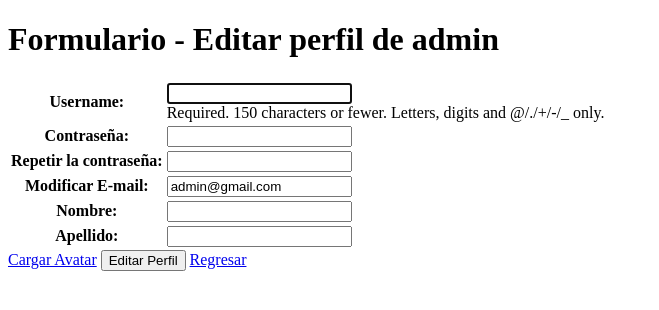
After one commit to KaiserDio/EntregaFinal, a Django app: page /editarPerfil/ in a window 1280 px wide. The commit adds this page. Shown: the top 310 px of the page, without its empty margins (0-659 px from the left). Run offline with Django 4.2, Linux system fonts and the light colour scheme; a user stored in the database is signed in.

Commit message:
Se mejora la navegacion, se agregan perfiles y avatares

```diff
--- a/EntregaFinal/ECommerce/Template/ECommerce/cliente_confirm_delete.html
+++ b/EntregaFinal/ECommerce/Template/ECommerce/cliente_confirm_delete.html
@@ -11,7 +11,7 @@
         ¿Queres borrar el cliente "{{ object.nombre }} {{ object.apellido }}"?
         <br>
         <br>
-        <input type="submit" value="Confirmar" /> <a href="{% url 'Lista' %}">No</a>
+        <input type="submit" value="Confirmar" /> <a href="{% url 'ListaC' %}">No</a>
 
 
     </form>
--- a/EntregaFinal/ECommerce/Template/ECommerce/cliente_detalle.html
+++ b/EntregaFinal/ECommerce/Template/ECommerce/cliente_detalle.html
@@ -15,7 +15,7 @@
     <p>Telefono <i>{{ cliente.telefono}} </i></p>
 
     <p>
-        <a href="{% url 'Lista' %}">Regresar</a>
+        <a href="{% url 'ListaC' %}">Regresar</a>
     </p>
 
 </body>
--- a/EntregaFinal/ECommerce/Template/ECommerce/cliente_lista.html
+++ b/EntregaFinal/ECommerce/Template/ECommerce/cliente_lista.html
@@ -22,6 +22,9 @@
         {% endfor %}
 
         <a href="{% url 'NuevoC' %}">Agregar nuevo Cliente</a>
+        <br>
+        <br>
+        <a href="{% url 'index' %}">Regresar</a>
     </ul>
 
 </body>
--- /dev/null
+++ b/EntregaFinal/ECommerce/Template/ECommerce/editar_perfil.html
@@ -0,0 +1,31 @@
+<!DOCTYPE html>
+<html lang="en">
+<head>
+    <meta charset="UTF-8">
+    <meta http-equiv="X-UA-Compatible" content="IE=edge">
+    <meta name="viewport" content="width=device-width, initial-scale=1.0">
+    <title>Editar Perfil</title>
+</head>
+<body>
+    <h1> Formulario - Editar perfil de {{usuario}}</h1>
+
+<form action="" method="POST" enctype="multipart/form-data"> {% csrf_token %}
+
+    <table>
+
+        {{ miFormulario.as_table }}
+
+    </table>
+
+    <a href="{% url 'agregarAvatar' %}">Cargar Avatar</a>
+
+    <input type="submit", value="Editar Perfil">
+
+    <a href="{% url 'index' %}">Regresar</a>
+
+</form>
+
+
+
+</body>
+</html>
--- a/EntregaFinal/ECommerce/Template/ECommerce/producto_lista.html
+++ b/EntregaFinal/ECommerce/Template/ECommerce/producto_lista.html
@@ -21,6 +21,9 @@
         {% endfor %}
 
         <a href="{% url 'NuevoP' %}">Agregar nuevo producto</a>
+        <br>
+        <br>
+        <a href="{% url 'index' %}">Regresar</a>
     </ul>
 </body>
 </html>
--- a/EntregaFinal/ECommerce/Template/ECommerce/vendedor_lista.html
+++ b/EntregaFinal/ECommerce/Template/ECommerce/vendedor_lista.html
@@ -21,6 +21,9 @@
         {% endfor %}
 
         <a href="{% url 'NuevoV' %}">Agregar nuevo vendedor</a>
+        <br>
+        <br>
+        <a href="{% url 'index' %}">Regresar</a>
     </ul>
 </body>
 </html>
--- a/EntregaFinal/ECommerce/admin.py
+++ b/EntregaFinal/ECommerce/admin.py
@@ -1,5 +1,5 @@
 from django.contrib import admin
-from .models import Cliente, Vendedor, Producto, Compra, CompraXProducto, Mensaje, Novedad
+from .models import Avatar, Cliente, Vendedor, Producto, Compra, CompraXProducto, Mensaje, Novedad
 
 # Register your models here.
 admin.site.register(Cliente)
@@ -9,3 +9,5 @@ admin.site.register(Compra)
 admin.site.register(CompraXProducto)
 admin.site.register(Mensaje)
 admin.site.register(Novedad)
+
+admin.site.register(Avatar)
--- /dev/null
+++ b/EntregaFinal/ECommerce/forms.py
@@ -0,0 +1,34 @@
+from django import forms
+
+from django.contrib.auth.forms import UserCreationForm
+from django.contrib.auth.models import User
+
+
+from ECommerce.models import Avatar
+
+class UserEditForm(UserCreationForm):
+
+    email = forms.EmailField(label="Modificar E-mail")
+    password1 = forms.CharField(label="Contraseña", widget=forms.PasswordInput)
+    password2 = forms.CharField(label="Repetir la contraseña", widget=forms.PasswordInput)
+    first_name = forms.CharField(label="Nombre")
+    last_name = forms.CharField(label="Apellido")
+
+
+
+class Meta:
+    model = User
+    fields = [ "email", "password1", "password2", "last_name", "first_name"]
+
+    help_text = { k:"" for k in fields }
+
+
+class AvatarFormulario(forms.Form):
+
+    avatar = forms.ImageField(required=True)
+
+class Meta:
+    model = Avatar
+    fields = [ "avatar"]
+
+    help_text = { k:"" for k in fields }
--- a/EntregaFinal/ECommerce/urls.py
+++ b/EntregaFinal/ECommerce/urls.py
@@ -3,9 +3,10 @@ from django.contrib import admin
 from django.urls import path
 
 from ECommerce.views import ClienteList, ClienteDetalle, ClienteCreacion, ClienteDelete, ClienteUpdate
-from ECommerce.views import inicio, login_request, registro
+from ECommerce.views import inicio, login_request, registro, editarPerfil, agregarAvatar
 from ECommerce.views import VendedorCreacion, VendedorDelete, VendedorDetalle, VendedorList, VendedorUpdate
 from ECommerce.views import ProductoCreacion, ProductoDelete, ProductoDetalle, ProductoList, ProductoUpdate
+from django.contrib.auth.views import LogoutView
 
 
 
@@ -16,6 +17,9 @@ urlpatterns = [
     path('', inicio, name="index"),
     path('login/', login_request, name="login"),
     path('register/', registro, name="register"),
+    path('logout/', LogoutView.as_view(template_name="ECommerce/logout.html"), name="logout"),
+    path('editarPerfil/', editarPerfil, name="editarPerfil"),
+    path('agregarAvatar/', agregarAvatar, name="agregarAvatar"),
 
     path('cliente/lista', ClienteList.as_view(), name="ListaC"),
     path('cliente/detalle/<pk>', ClienteDetalle.as_view(), name="DetalleC"),
--- a/EntregaFinal/ECommerce/views.py
+++ b/EntregaFinal/ECommerce/views.py
@@ -1,5 +1,6 @@
 
 from multiprocessing import AuthenticationError
+import re
 from django.shortcuts import render
 from django.views.generic import ListView
 from django.views.generic.detail import DetailView
@@ -14,14 +15,23 @@ from ECommerce.models import Producto
 
 from django.contrib.auth.forms import AuthenticationForm, UserCreationForm
 from django.contrib.auth import login, logout, authenticate
+from django.contrib.auth.decorators import login_required
+
+from ECommerce.forms import UserEditForm
+from ECommerce.models import Avatar
+from ECommerce.forms import AvatarFormulario
+
+from django.contrib.auth.models import User
+
 
 
 # Create your views here.
 
-
+@login_required
 def inicio(request):
 
-    return render(request, "ECommerce/inicio.html" )
+    avatares = Avatar.objects.filter(user=request.user.id)
+    return render(request, "ECommerce/inicio.html", {"url":avatares[0].imagen.url} )
 
 
 
@@ -35,8 +45,6 @@ def login_request(request):
 
         if form.is_valid():
 
-            """ usuario = form.cleaned_data.get("username")
-            contraseña = form.cleaned_data.get("password") """
 
             datos = form.cleaned_data
 
@@ -85,6 +93,60 @@ def registro(request):
 
     return render(request, "ECommerce/registro.html", {"form":form})
 
+
+# EDITAR PERFIL
+@login_required
+def editarPerfil(request):
+
+    usuario = request.user
+
+    if request.method == "POST":
+
+        miFormulario = UserEditForm(request.POST, request.FILES)
+
+        if miFormulario.is_valid():
+
+
+            informacion = miFormulario.cleaned_data
+
+            usuario.email = informacion["email"]
+            usuario.password1 = informacion["password1"]
+            usuario.password2 = informacion["password2"]
+            usuario.first_name = informacion["first_name"]
+            usuario.last_name = informacion["last_name"]
+
+            usuario.save()
+
+            return render(request, "ECommerce/inicio.html")
+
+    else:
+
+        miFormulario = UserEditForm(initial={"email":usuario.email})
+
+    return render(request, "ECommerce/editar_perfil.html", {"miFormulario":miFormulario, "usuario":usuario})
+
+
+# Agregar Avatar
+
+def agregarAvatar(request):
+    if request.method == "POST":
+
+        miFormulario = AvatarFormulario(request.POST, request.FILES)
+
+        if miFormulario.is_valid():
+
+            u = User.objects.get(username=request.user)
+
+            avatar = Avatar(user=u, imagen=miFormulario.cleaned_data["avatar"])
+
+            avatar.save()
+
+            return render(request, "ECommerce/inicio.html")
+    else:
+
+        miFormulario= AvatarFormulario()
+
+    return render(request, "ECommerce/agregar_avatar.html", {"miFormulario":miFormulario})
 
 # CLIENTES
 
--- a/EntregaFinal/EntregaFinal/urls.py
+++ b/EntregaFinal/EntregaFinal/urls.py
@@ -16,9 +16,15 @@ Including another URLconf
 from django import views
 from django.contrib import admin
 from django.urls import include, path
+from django.conf import settings
+from django.conf.urls.static import static
+
 
 urlpatterns = [
     path('admin/', admin.site.urls),
 
     path('', include('ECommerce.urls'))
 ]
+
+# IMAGENES
+urlpatterns += static(settings.MEDIA_URL, document_root=settings.MEDIA_ROOT)
```
Also changed, not shown: EntregaFinal/ECommerce/Template/ECommerce/agregar_avatar.html (added, +26 -0 lines), EntregaFinal/ECommerce/Template/ECommerce/inicio.html (+19 -4 lines), EntregaFinal/ECommerce/Template/ECommerce/logout.html (added, +16 -0 lines), EntregaFinal/ECommerce/models.py (+7 -0 lines), EntregaFinal/EntregaFinal/settings.py (+8 -0 lines), EntregaFinal/ECommerce/migrations/0002_avatar.py (added), EntregaFinal/db.sqlite3, EntregaFinal/media/avatares/dan.jpg (added), EntregaFinal/media/avatares/grodek.PNG (added).
